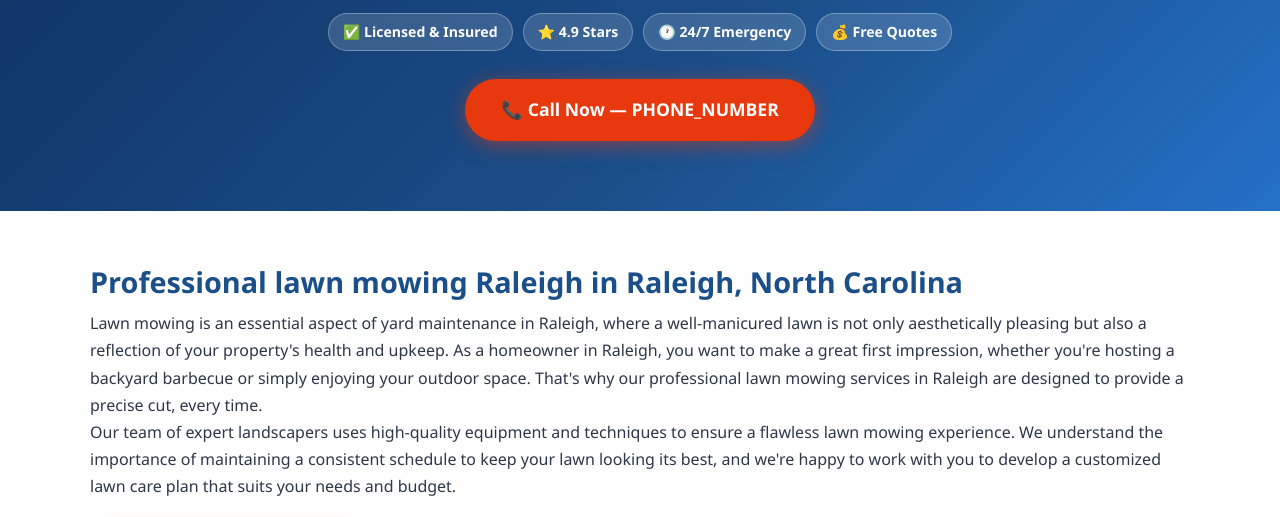
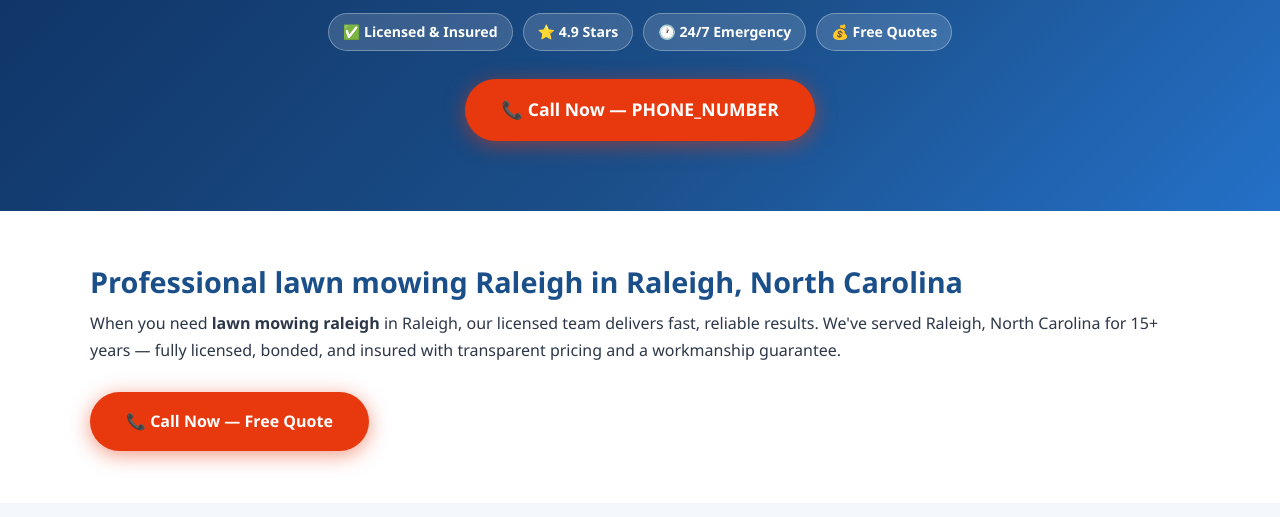
Before and after one commit to leadsmartaffiliate/landscaping-service-raleigh-nc, a plain HTML site: page lawn-mowing/index.html in a window 1280 px wide. Shown: the part 283-800 px from the top of the page. Drawn offline with Linux system fonts and the light colour scheme.

Commit message:
Update lawn-mowing/index.html

```diff
--- a/lawn-mowing/index.html
+++ b/lawn-mowing/index.html
@@ -170,8 +170,7 @@ footer{background:var(--dark);color:#c9d1e0;padding:40px 20px 20px}
 <section aria-labelledby="sub-intro-heading">
   <div class="section-inner">
     <h2 id="sub-intro-heading">Professional lawn mowing Raleigh in Raleigh, North Carolina</h2>
-    <p>Lawn mowing is an essential aspect of yard maintenance in Raleigh, where a well-manicured lawn is not only aesthetically pleasing but also a reflection of your property's health and upkeep. As a homeowner in Raleigh, you want to make a great first impression, whether you're hosting a backyard barbecue or simply enjoying your outdoor space. That's why our professional lawn mowing services in Raleigh are designed to provide a precise cut, every time.</p>
-<p>Our team of expert landscapers uses high-quality equipment and techniques to ensure a flawless lawn mowing experience. We understand the importance of maintaining a consistent schedule to keep your lawn looking its best, and we're happy to work with you to develop a customized lawn care plan that suits your needs and budget.</p>
+    <p>When you need <strong>lawn mowing raleigh</strong> in Raleigh, our licensed team delivers fast, reliable results. We've served Raleigh, North Carolina for 15+ years — fully licensed, bonded, and insured with transparent pricing and a workmanship guarantee.</p>
     <br>
     <a href="tel:PHONE_NUMBER" class="btn-call" style="font-size:1em"
        aria-label="Call now for lawn mowing Raleigh in Raleigh">📞 Call Now — Free Quote</a>
```
